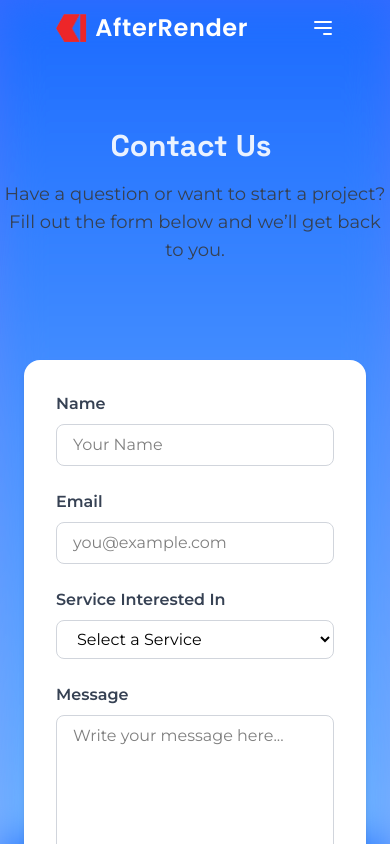
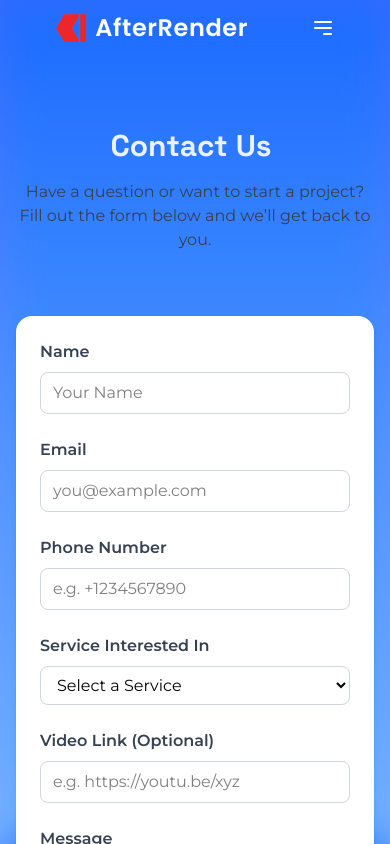
Before and after one commit to afterrender1/afterrender, a Next.js app: page /contact in a window 390 px wide. Shown: the top 844 px of the page. Built offline with nearby package versions, Linux system fonts and the light colour scheme.

Commit message:
contact page responsiveness done

```diff
--- a/app/contact/page.jsx
+++ b/app/contact/page.jsx
@@ -1,10 +1,9 @@
 "use client";
 
 import React, { useState, useEffect } from "react";
-
 import { motion } from "framer-motion";
 import { Montserrat } from "next/font/google";
-import { Menu, MenuItem , ProductItem } from "@/components/MenuItem";
+import { Menu, MenuItem, ProductItem } from "@/components/MenuItem";
 import { RiMoneyDollarCircleLine } from "react-icons/ri";
 import Footer from "@/components/Footer";
 import { Heading } from "@/components/Heading";
@@ -20,8 +19,10 @@ export default function ContactPage() {
   const [formData, setFormData] = useState({
     name: "",
     email: "",
+    phone: "",
     service: "",
     message: "",
+    videoLink: "",
   });
   const [submitted, setSubmitted] = useState(false);
 
@@ -34,23 +35,17 @@ export default function ContactPage() {
     return () => window.removeEventListener("scroll", handleScroll);
   }, [lastScrollY]);
 
-  const handleChange = (e) => {
-    setFormData({ ...formData, [e.target.name]: e.target.value });
-  };
+  const handleChange = (e) => setFormData({ ...formData, [e.target.name]: e.target.value });
 
   const handleSubmit = (e) => {
     e.preventDefault();
     console.log(formData);
-
     setSubmitted(true);
-    setFormData({ name: "", email: "", service: "", message: "" });
+    setFormData({ name: "", email: "", phone: "", service: "", message: "", videoLink: "" });
   };
 
   return (
-    <div className={`${montserrat.className} w-full min-h-screen  `}>
-      {/* Background */}
-
-
+    <div className={`${montserrat.className} w-full min-h-screen`}>
       {/* Navbar */}
       <motion.div
         initial={{ y: 0 }}
@@ -62,14 +57,14 @@ console.log(formData);
           <MenuItem setActive={setActive} active={active} item="Pricing">
             <Link
               href="/pricing"
-                className="text-white text-base font-semibold hover:text-purple-400 duration-300 p-5 transition flex items-center gap-2"
+              className="text-white text-sm sm:text-base font-semibold hover:text-purple-400 duration-300 p-3 sm:p-5 transition flex items-center gap-2"
             >
               <RiMoneyDollarCircleLine size={22} /> Go to Pricing
             </Link>
           </MenuItem>
 
           <MenuItem setActive={setActive} active={active} item="Capabilities">
-              <div className="grid grid-cols-1 sm:grid-cols-2 gap-6 p-4">
+            <div className="grid grid-cols-1 sm:grid-cols-2 lg:grid-cols-4 gap-4 sm:gap-6 p-2 sm:p-4">
               <ProductItem
                 title="Video Editing"
                 description="Smooth scroll animation section."
@@ -99,56 +94,50 @@ console.log(formData);
 
           <MenuItem setActive={setActive} active={active} item="Our Works">
             <Link
-
               href="/ourwork"
-                className="text-white text-base font-semibold hover:text-purple-400 duration-300 p-5 transition flex items-center gap-2"
+              className="text-white text-sm sm:text-base font-semibold hover:text-purple-400 duration-300 p-3 sm:p-5 transition flex items-center gap-2"
             >
-              <MdContactSupport  size={22}/>
- Go To Our Works
+              <MdContactSupport size={22} /> Go To Our Works
             </Link>
           </MenuItem>
 
           <MenuItem setActive={setActive} active={active} item="Portfolio">
             <Link
-
               href="/portfolio"
-                className="text-white text-base font-semibold hover:text-purple-400 duration-300 p-5 transition flex items-center gap-2"
+              className="text-white text-sm sm:text-base font-semibold hover:text-purple-400 duration-300 p-3 sm:p-5 transition flex items-center gap-2"
             >
-              <MdContactSupport  size={22}/>
- Go to portfolio
+              <MdContactSupport size={22} /> Go to Portfolio
             </Link>
           </MenuItem>
 
           <MenuItem setActive={setActive} active={active} item="Contact">
             <Link
-
               href="/contact"
-                className="text-white text-base font-semibold hover:text-purple-400 duration-300 p-5 transition flex items-center gap-2"
+              className="text-white text-sm sm:text-base font-semibold hover:text-purple-400 duration-300 p-3 sm:p-5 transition flex items-center gap-2"
             >
-              <MdContactSupport  size={22}/>
- Go to Contact
+              <MdContactSupport size={22} /> Go to Contact
             </Link>
           </MenuItem>
         </Menu>
       </motion.div>
 
-
-      {/* HERO */}
-      <section className="relative z-10 pt-32 text-center text-gray-700">
+      {/* Hero Section */}
+      <section className="relative z-10 pt-32 text-center text-gray-700 px-4 sm:px-6 lg:px-20">
         <Heading text="Contact Us" />
-        <p className="text-lg md:text-xl max-w-2xl mx-auto mt-4 ">
+        <p className="text-base sm:text-lg md:text-xl max-w-2xl mx-auto mt-4">
           Have a question or want to start a project? Fill out the form below and we’ll get back to you.
         </p>
       </section>
 
-      {/* FORM SECTION */}
-      <section className="relative z-10 max-w-3xl mx-auto px-6 py-24">
+      {/* Form Section */}
+      <section className="relative z-10 max-w-3xl mx-auto px-4 sm:px-6 lg:px-8 py-16 sm:py-24">
         {submitted && (
           <div className="mb-6 p-4 bg-green-100 border border-green-400 text-green-700 rounded-lg text-center">
             Your message has been sent successfully!
           </div>
         )}
-        <form onSubmit={handleSubmit} className="bg-white shadow-md rounded-2xl p-8 flex flex-col gap-6">
+
+        <form onSubmit={handleSubmit} className="bg-white shadow-md rounded-2xl p-6 sm:p-8 md:p-10 flex flex-col gap-6">
           <div className="flex flex-col">
             <label className="mb-2 font-semibold text-gray-700">Name</label>
             <input
@@ -157,8 +146,8 @@ console.log(formData);
               value={formData.name}
               onChange={handleChange}
               required
-              className="border border-gray-300 rounded-lg px-4 py-2 focus:outline-none focus:ring-2 focus:ring-purple-500"
               placeholder="Your Name"
+              className="border border-gray-300 rounded-lg px-3 sm:px-4 py-2 sm:py-3 focus:outline-none focus:ring-2 focus:ring-purple-500"
             />
           </div>
 
@@ -170,8 +159,20 @@ console.log(formData);
               value={formData.email}
               onChange={handleChange}
               required
-              className="border border-gray-300 rounded-lg px-4 py-2 focus:outline-none focus:ring-2 focus:ring-purple-500"
               placeholder="you@example.com"
+              className="border border-gray-300 rounded-lg px-3 sm:px-4 py-2 sm:py-3 focus:outline-none focus:ring-2 focus:ring-purple-500"
+            />
+          </div>
+
+          <div className="flex flex-col">
+            <label className="mb-2 font-semibold text-gray-700">Phone Number</label>
+            <input
+              type="tel"
+              name="phone"
+              value={formData.phone}
+              onChange={handleChange}
+              placeholder="e.g. +1234567890"
+              className="border border-gray-300 rounded-lg px-3 sm:px-4 py-2 sm:py-3 focus:outline-none focus:ring-2 focus:ring-purple-500"
             />
           </div>
 
@@ -182,7 +183,7 @@ console.log(formData);
               value={formData.service}
               onChange={handleChange}
               required
-              className="border border-gray-300 rounded-lg px-4 py-2 focus:outline-none focus:ring-2 focus:ring-purple-500"
+              className="border border-gray-300 rounded-lg px-3 sm:px-4 py-2 sm:py-3 focus:outline-none focus:ring-2 focus:ring-purple-500"
             >
               <option value="">Select a Service</option>
               <option value="Video Editing">Video Editing</option>
@@ -193,21 +194,33 @@ console.log(formData);
           </div>
 
           <div className="flex flex-col">
+            <label className="mb-2 font-semibold text-gray-700">Video Link (Optional)</label>
+            <input
+              type="url"
+              name="videoLink"
+              value={formData.videoLink}
+              onChange={handleChange}
+              placeholder="e.g. https://youtu.be/xyz"
+              className="border border-gray-300 rounded-lg px-3 sm:px-4 py-2 sm:py-3 focus:outline-none focus:ring-2 focus:ring-purple-500"
+            />
+          </div>
+
+          <div className="flex flex-col">
             <label className="mb-2 font-semibold text-gray-700">Message</label>
             <textarea
               name="message"
               value={formData.message}
               onChange={handleChange}
               required
-              rows={6}
-              className="border border-gray-300 rounded-lg px-4 py-2 focus:outline-none focus:ring-2 focus:ring-purple-500"
+              rows={4}
               placeholder="Write your message here..."
+              className="border border-gray-300 rounded-lg px-3 sm:px-4 py-2 sm:py-3 focus:outline-none focus:ring-2 focus:ring-purple-500"
             ></textarea>
           </div>
 
           <button
             type="submit"
-            className="bg-[#0047d6] text-white font-semibold px-6 py-3 rounded-lg hover:bg-[#01349b] transition-all duration-300"
+            className="bg-[#0047d6] text-white font-semibold px-4 sm:px-6 py-2 sm:py-3 rounded-lg hover:bg-[#01349b] transition-all duration-300"
           >
             Send Message
           </button>
```
Lines whose indentation alone changed are shown as unchanged.
